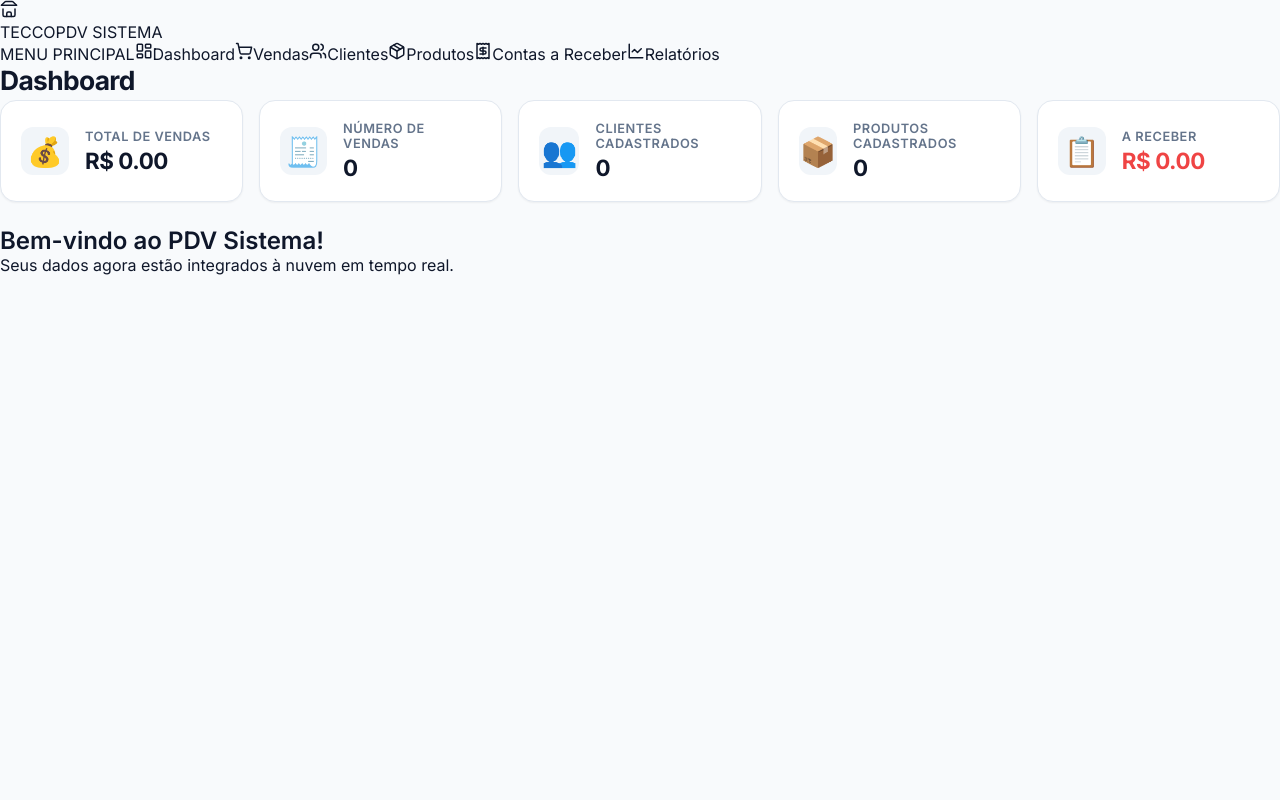
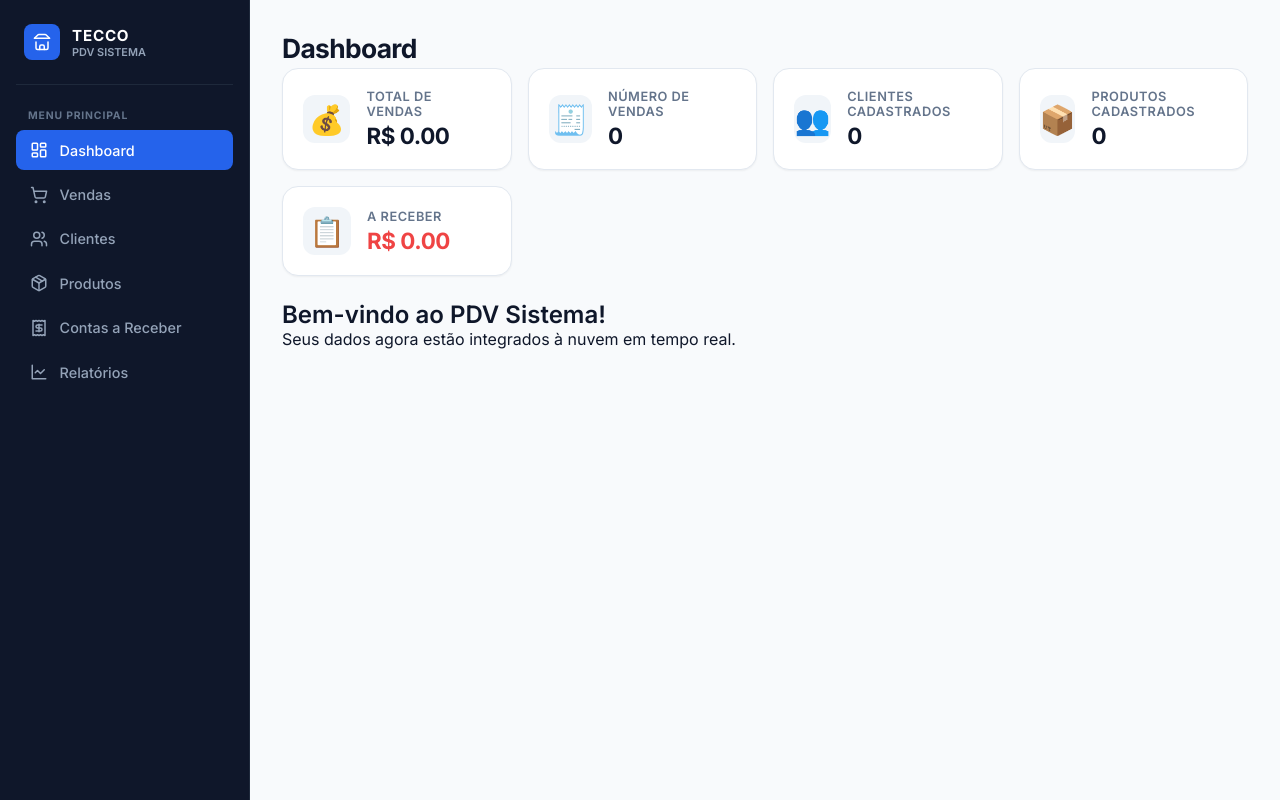
Before and after one commit to Johnatas-Mathews/PDV-APP, a React (Vite) app: page / in a window 1280 px wide. Built offline with nearby package versions, Linux system fonts and the light colour scheme; no server answers; the database is empty.

Commit message:
Refactor CSS classes for app layout and sidebar

```diff
--- a/src/styles/app.css
+++ b/src/styles/app.css
@@ -1,139 +1,100 @@
-.app {
+.app-layout {
   display: flex;
-  height: 100vh;
-  overflow: hidden;
+  min-height: 100vh;
+  background-color: #f8fafc;
 }
 
-/* SIDEBAR */
-.sidebar {
+.app-sidebar {
   width: 250px;
-  background: linear-gradient(135deg, var(--gray-900) 0%, var(--gray-800) 100%);
-  color: white;
+  min-width: 250px;
+  background-color: #0f172a;
+  border-right: 1px solid #1e293b;
   display: flex;
   flex-direction: column;
-  box-shadow: var(--shadow-lg);
+  padding: 1.5rem 1rem;
+}
+
+.sidebar-brand {
+  display: flex;
+  align-items: center;
+  gap: 12px;
+  padding: 0 0.5rem 1.5rem 0.5rem;
+  border-bottom: 1px solid #1e293b;
+  margin-bottom: 1.5rem;
+}
+
+.brand-badge {
+  width: 36px;
+  height: 36px;
+  background: #2563eb;
+  color: #ffffff;
+  border-radius: 8px;
+  display: flex;
+  align-items: center;
+  justify-content: center;
+}
+
+.brand-name {
+  display: block;
+  font-size: 0.95rem;
+  font-weight: 800;
+  letter-spacing: 0.05em;
+  color: #ffffff;
+}
+
+.brand-sub {
+  display: block;
+  font-size: 0.68rem;
+  color: #94a3b8;
+  font-weight: 600;
+}
+
+.nav-section-title {
+  display: block;
+  font-size: 0.65rem;
+  font-weight: 700;
+  letter-spacing: 0.08em;
+  color: #64748b;
+  padding: 0 0.75rem 0.5rem;
+}
+
+.sidebar-link {
+  display: flex;
+  align-items: center;
+  gap: 12px;
+  padding: 0.7rem 0.85rem;
+  border-radius: 8px;
+  color: #94a3b8;
+  text-decoration: none;
+  font-size: 0.9rem;
+  font-weight: 500;
+  transition: all 0.15s ease;
+  margin-bottom: 4px;
+}
+
+.sidebar-link:hover {
+  color: #ffffff;
+  background: #1e293b;
+}
+
+.sidebar-link.active {
+  color: #ffffff;
+  background: #2563eb;
+}
+
+.app-main-content {
+  flex: 1;
+  padding: 2rem;
   overflow-y: auto;
 }
 
-.logo {
-  padding: 2rem 1.5rem;
-  border-bottom: 1px solid rgba(255, 255, 255, 0.1);
-}
-
-.logo h1 {
-  font-size: 32px;
-  margin-bottom: 4px;
-  background: linear-gradient(135deg, #60a5fa 0%, #3b82f6 100%);
-  -webkit-background-clip: text;
-  -webkit-text-fill-color: transparent;
-  background-clip: text;
-}
-
-.logo p {
-  font-size: 12px;
-  color: rgba(255, 255, 255, 0.6);
-  text-transform: uppercase;
-  letter-spacing: 1px;
-}
-
-/* MENU */
-.menu {
-  flex: 1;
-  padding: 1rem 0;
-}
-
-.menu-item {
-  display: flex;
-  align-items: center;
-  gap: 12px;
-  padding: 12px 1.5rem;
-  color: rgba(255, 255, 255, 0.8);
-  font-size: 15px;
-  transition: all 0.3s;
-  border-left: 3px solid transparent;
-}
-
-.menu-item:hover {
-  background: rgba(255, 255, 255, 0.1);
-  color: white;
-  border-left-color: var(--primary);
-}
-
-.menu-item.active {
-  background: rgba(255, 255, 255, 0.15);
-  color: #60a5fa;
-  border-left-color: #60a5fa;
-}
-
-.menu-item span {
-  font-size: 20px;
-}
-
-.sidebar-footer {
-  padding: 1.5rem;
-  border-top: 1px solid rgba(255, 255, 255, 0.1);
-  text-align: center;
-  font-size: 12px;
-  color: rgba(255, 255, 255, 0.5);
-}
-
-/* MAIN CONTENT */
-.main-content {
-  flex: 1;
-  overflow-y: auto;
-  padding: 2rem;
-}
-
-/* Responsive */
 @media (max-width: 768px) {
-  .app {
+  .app-layout {
     flex-direction: column;
   }
-
-  .sidebar {
+  .app-sidebar {
     width: 100%;
-    height: auto;
-    flex-direction: row;
-    align-items: center;
-  }
-
-  .logo {
-    padding: 1rem;
-    border-right: 1px solid rgba(255, 255, 255, 0.1);
-    border-bottom: none;
-  }
-
-  .logo h1 {
-    font-size: 24px;
-  }
-
-  .menu {
-    display: flex;
-    flex: 1;
-    padding: 0;
-    flex-wrap: wrap;
-  }
-
-  .menu-item {
-    padding: 12px 1rem;
-    border-bottom: 3px solid transparent;
-    border-left: none;
-  }
-
-  .menu-item:hover {
-    border-bottom-color: var(--primary);
-  }
-
-  .menu-item.active {
-    border-bottom-color: #60a5fa;
-    border-left: none;
-  }
-
-  .sidebar-footer {
-    display: none;
-  }
-
-  .main-content {
-    padding: 1rem;
+    min-width: 100%;
+    min-height: auto;
   }
 }
```
